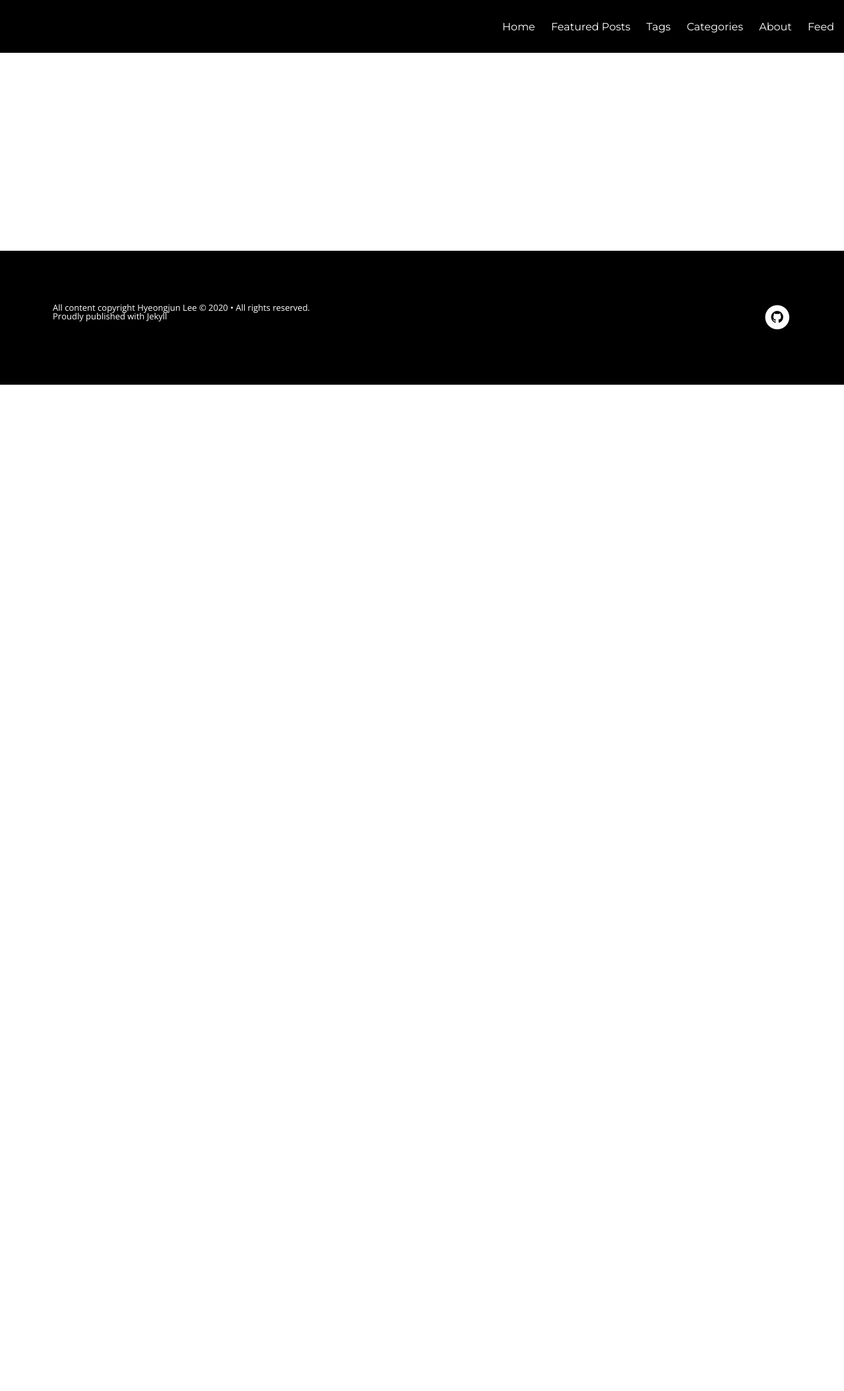
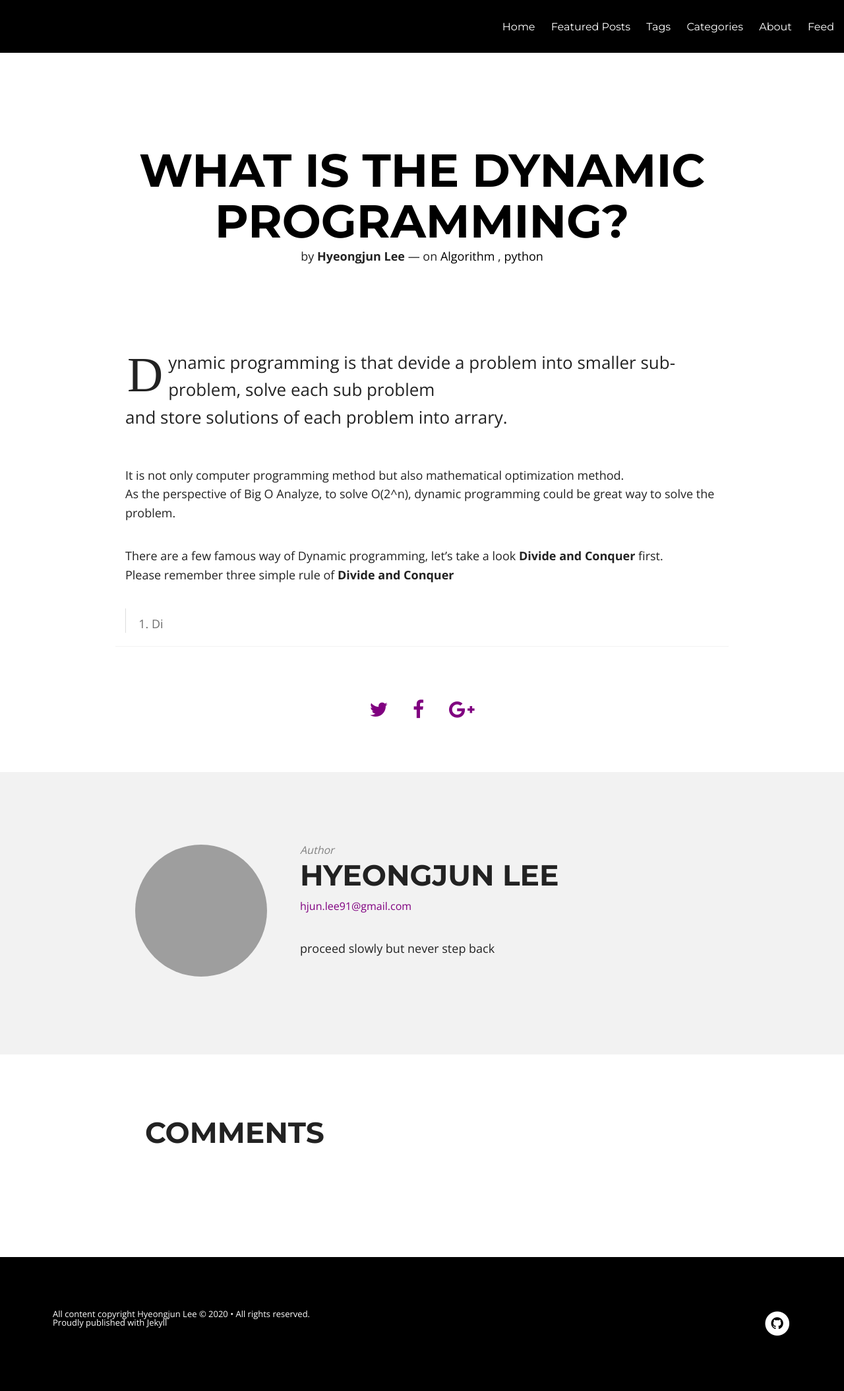
Before and after one commit to hjunlee91/hjunlee91.github.io, a Jekyll site: the page built from temp_post/Dynamic_programming.md, in a window 1280 px wide. Shown: the whole page at 66% size. Built offline with Jekyll 4.4.1, drawn with Linux system fonts in a browser that asks for light colours; nearby versions of some CDN libraries; our own code applies the rules of GitHub Pages for plain Markdown files; comment, search, counter and statistics services are not loaded; before the commit the page ends 900 px from its top, so only the background shows below that.

Commit message:
2020-01-07 18:53 [temp_post] write Dynamic programming
1. write Dynamic programming
2. add useful link in the temporary

```diff
--- a/temp_post/Dynamic_programming.md
+++ b/temp_post/Dynamic_programming.md
@@ -3,11 +3,21 @@ layout: post
 title: "What is the Dynamic programming?"
 description: Learn what is the Dynamic programming
 headline: What is the Dynamic programming?
-modified: 2019-01-23
+modified: 2020-01-07
 category: Data-Structure
-tags: [Algorithm], [python]
+tags: [Algorithm, python]
 imagefeature:
 mathjax:
 chart:
 comments: true
 ---
+
+Dynamic programming is that devide a problem into smaller sub-problem, solve each sub problem<br>
+and store solutions of each problem into arrary.<br>
+
+It is not only computer programming method but also mathematical optimization method.<br>
+As the perspective of Big O Analyze, to solve O(2^n), dynamic programming could be great way to solve the problem.<br>
+
+There are a few famous way of Dynamic programming, let's take a look **Divide and Conquer** first.<br>
+Please remember three simple rule of **Divide and Conquer**<br>
+>1. Di
```
Also changed, not shown: 1 other file.
